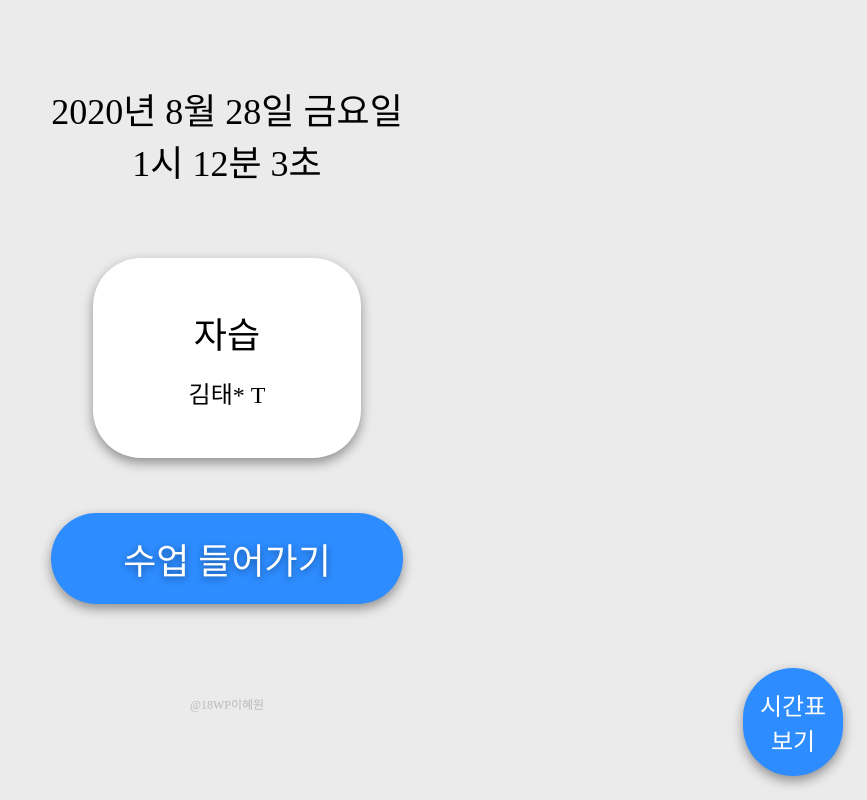
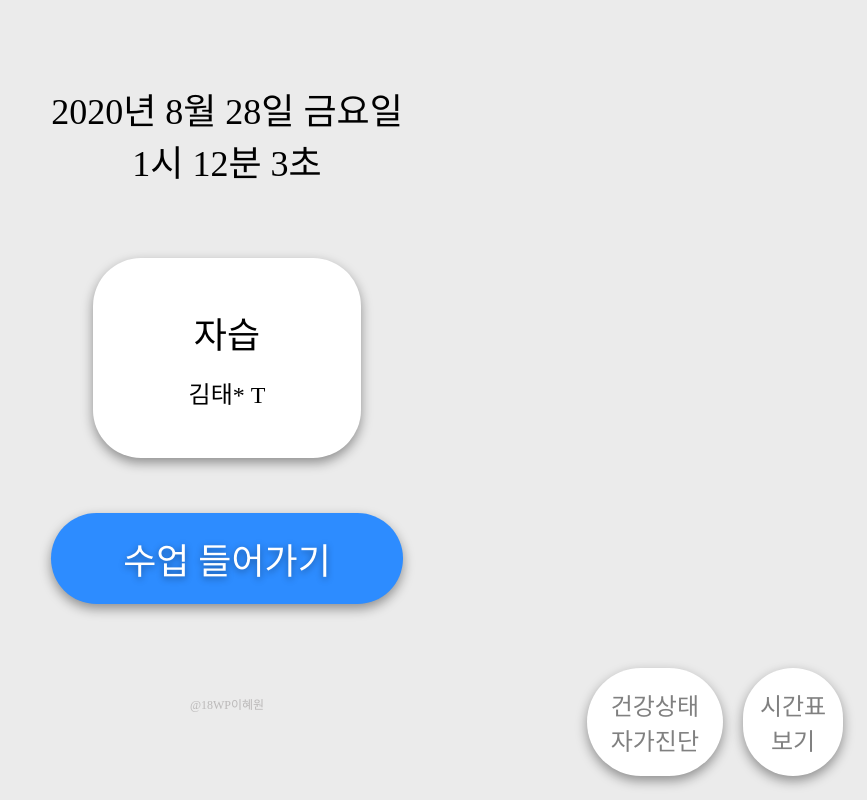
Before and after one commit to gpdnjs110415/2-4_goToZoomClass, a plain HTML site: page index.html in a window 1280 px wide. Shown: the whole page, without its empty margins (413-1280 px from the left). Drawn offline with Linux system fonts and the light colour scheme; a web font is replaced by a local one.

Commit message:
add covidSurveyLink

```diff
--- a/css/style.css
+++ b/css/style.css
@@ -114,6 +114,21 @@ body{
 }
 
 #timetableBtn{
+    color:  gray;
+    background-color :white;
+    box-shadow: 0rem 0.2rem 0.5rem rgba(0, 0, 0, 0.397);
+    font-size: 1rem;
+    text-align: center;
+    padding: 0.8rem 0.7rem;
+    border-radius:3rem;
+    position: absolute;
+    right: 1rem;
+    bottom: 1rem;
+    opacity: 1;
+    z-index: 1;
+}
+
+#timetableBtn:hover{
     color:  white;
     background-color :rgb(45, 140, 255);;
     box-shadow: 0rem 0.2rem 0.5rem rgba(0, 0, 0, 0.397);
@@ -128,6 +143,40 @@ body{
     z-index: 1;
 }
 
+#covidSurv{
+    background-color :white;;
+    box-shadow: 0rem 0.2rem 0.5rem rgba(0, 0, 0, 0.397);
+    padding: 0.8rem 1rem;
+    border-radius:3rem;
+    position: absolute;
+    right: 6rem;
+    bottom: 1rem;
+    opacity: 1;
+    z-index: 1;
+}
+#covidSurv p {
+    font-size: 1rem;
+    text-align: center;
+    color: gray;
+    text-decoration: none;
+    margin: 0;
+    padding: 0rem;
+}
+
+#covidSurv:hover{
+    background-color :rgb(45, 140, 255);
+}
+#covidSurv:hover p {
+    font-size: 1rem;
+    text-align: center;
+    color: white;
+    text-decoration: none;
+    margin: 0;
+    padding: 0rem;
+}
+a{
+    text-decoration: none;
+}
 
 footer span{
     color:rgba(118, 113, 113, 0.411);
--- a/index.html
+++ b/index.html
@@ -48,6 +48,12 @@
             <span>@18WP이혜원</span>
         </footer>
 
+        <div id="covidSurv">
+            <a href="https://eduro.goe.go.kr/hcheck/index.jsp" target="_blank">
+                <p>건강상태<br>자가진단</p>
+            </a>
+        </div>
+
         <div id="timetableBtn" onclick="showTimetable(1);">
             시간표<br>보기
         </div>
--- a/js/date.js
+++ b/js/date.js
@@ -168,9 +168,11 @@ function showTimetable(num) {
     if (num == '1') {
         document.getElementById('timetable').style.opacity = '1';
         document.getElementById('timetableBtn').style.opacity = '0';
+        document.getElementById('covidSurv').style.opacity = '0';
     } else {
         document.getElementById('timetable').style.opacity = '0';
         document.getElementById('timetableBtn').style.opacity = '1';
+        document.getElementById('covidSurv').style.opacity = '1';
     }
 }
 
```
